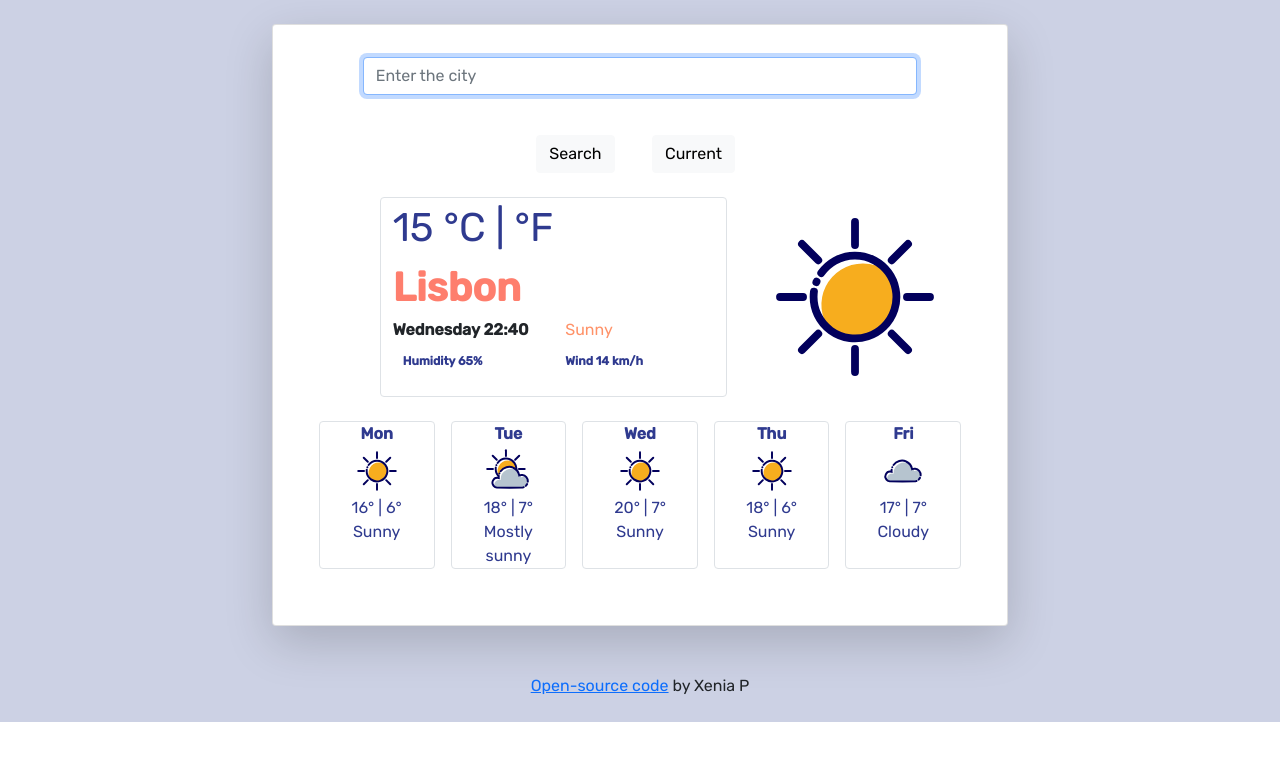
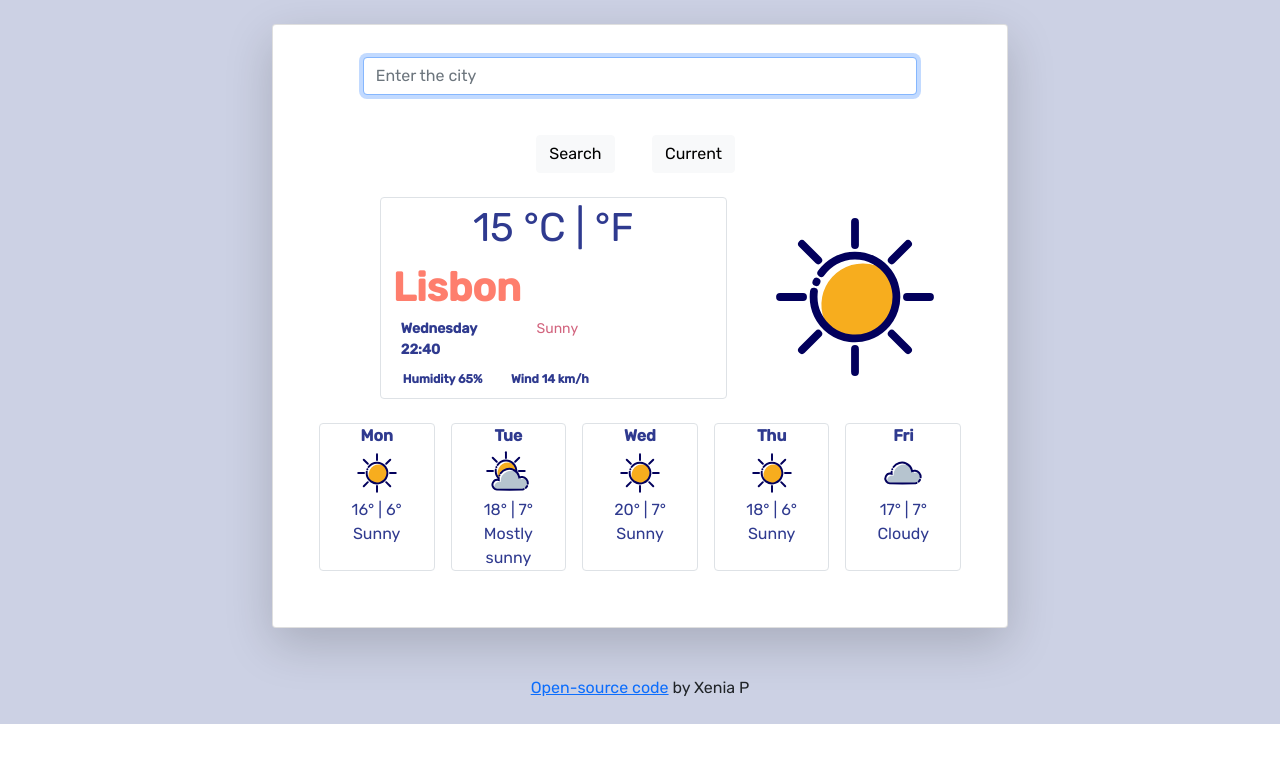
Before and after one commit to XENIAAPavlova/weather-app, a plain HTML site: page index.html in a window 1280 px wide. Drawn offline with nearby package versions, Linux system fonts and the light colour scheme.

Commit message:
Added new CSS styles (weather box)

```diff
--- a/index.html
+++ b/index.html
@@ -60,7 +60,7 @@
                                     <div class="col-6 rounded mx-3 d-flex flex-column border">
                                         <div class="flex-row bd-highlight">
 
-                                            <div class="col-12 temp" id="see-temperature">15<span id="number-celsius"> °C </span> | <span id="number-fahrenheit"> °F </span>
+                                            <div class="col-12 temp" id="see-temperature">15<span id="number-metrics"> °C </span> | <span id="number-fahrenheit"> °F </span>
 </div>
                                         </div>
                                               <div class="switchMetrics">
@@ -69,16 +69,16 @@
                                         <div class="flex-row bd-highlight ">
                                             <div class="col-12 city fw-bold" id="city-name">Lisbon</div>
                                         </div>
-                                        <div class="row bd-highlight">
-                                            <div class="col-6 time fw-bold" id="current-time">Wednesday 22:40 </div>
-                                            <div class="col-6 weather" id="weather-description">Sunny</div>
+                                        <div class="row bd-highlight    ">
+                                            <div class="col-5 time fw-bold" id="current-time">Wednesday 22:40 </div>
+                                            <div class="col-5  weather" id="weather-description">Sunny</div>
 
                                         </div>
                                         <div class="detailedForecast">
-                                    <div class="row justify-content-md-center">
+                                    <div class="row">
                                         <!-- <div class="col-2 text-center fw-bold">Precipitation</div> -->
-                                        <div class="col-6 fw-bold">Humidity <span id="humidity-percentages"> 65% </span></div>
-                                        <div class="col-6 fw-bold">Wind <span id="wind-indicator"> 14 km/h </span></div>
+                                        <div class="col-4 fw-bold">Humidity <span id="humidity-percentages"> 65% </span></div>
+                                        <div class="col-4 fw-bold">Wind <span id="wind-indicator"> 14 km/h </span></div>
                                     </div>
                                 </div>
 
--- a/src/styles.css
+++ b/src/styles.css
@@ -23,6 +23,7 @@
 }
 .city {
   display: block;
+  /* text-align: center; */
   font-family: rubik;
   font-size: 40px;
   color: #fe7e6d;
@@ -54,3 +55,21 @@
 .emoji {
   font-size: 22px;
 }
+#see-temperature {
+  display: block;
+  text-align: center;
+}
+#current-time {
+  color: #2f3a8f;
+  font-size: 14px;
+  padding-left: 20px;
+  padding-top: 0px;
+  font-family: rubik;
+}
+#weather-description {
+  color: #d2647e;
+  font-size: 14px;
+  text-transform: capitalize;
+  padding-top: 0px;
+  font-family: rubik;
+}
```
